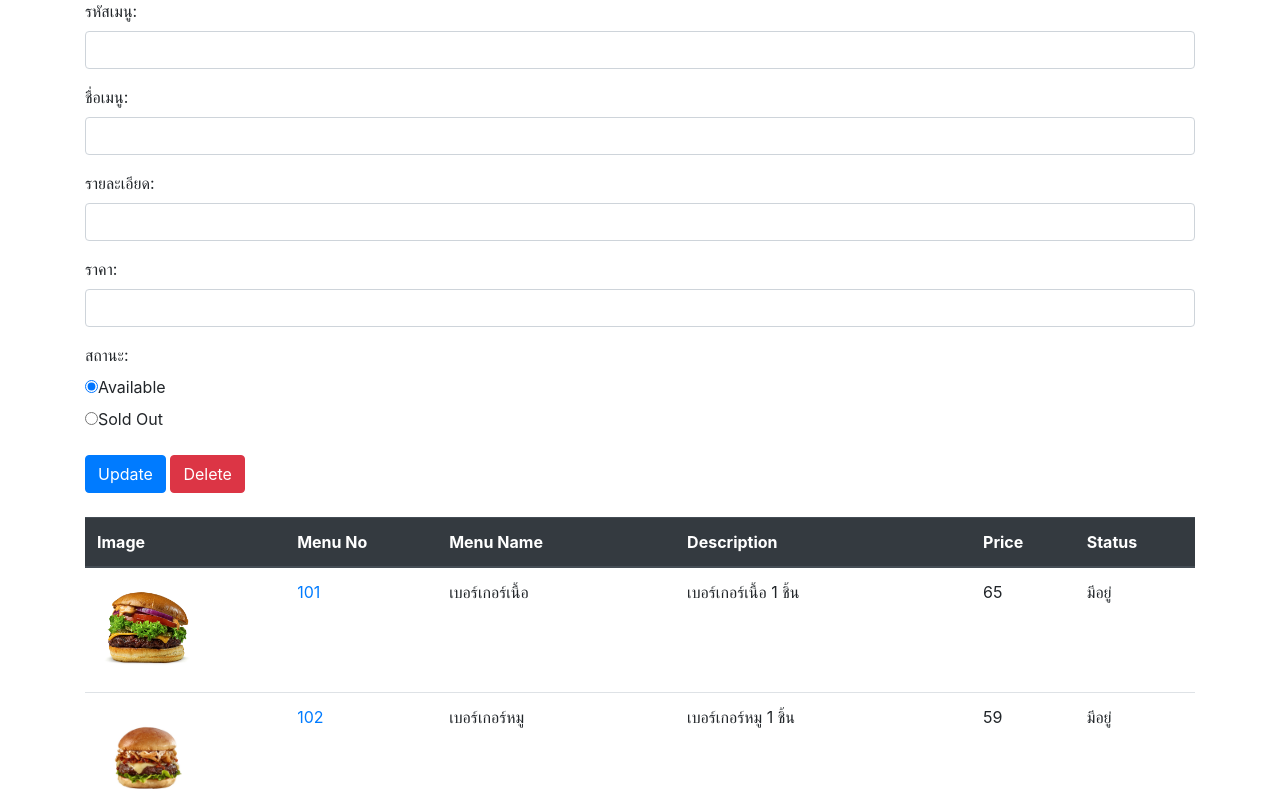
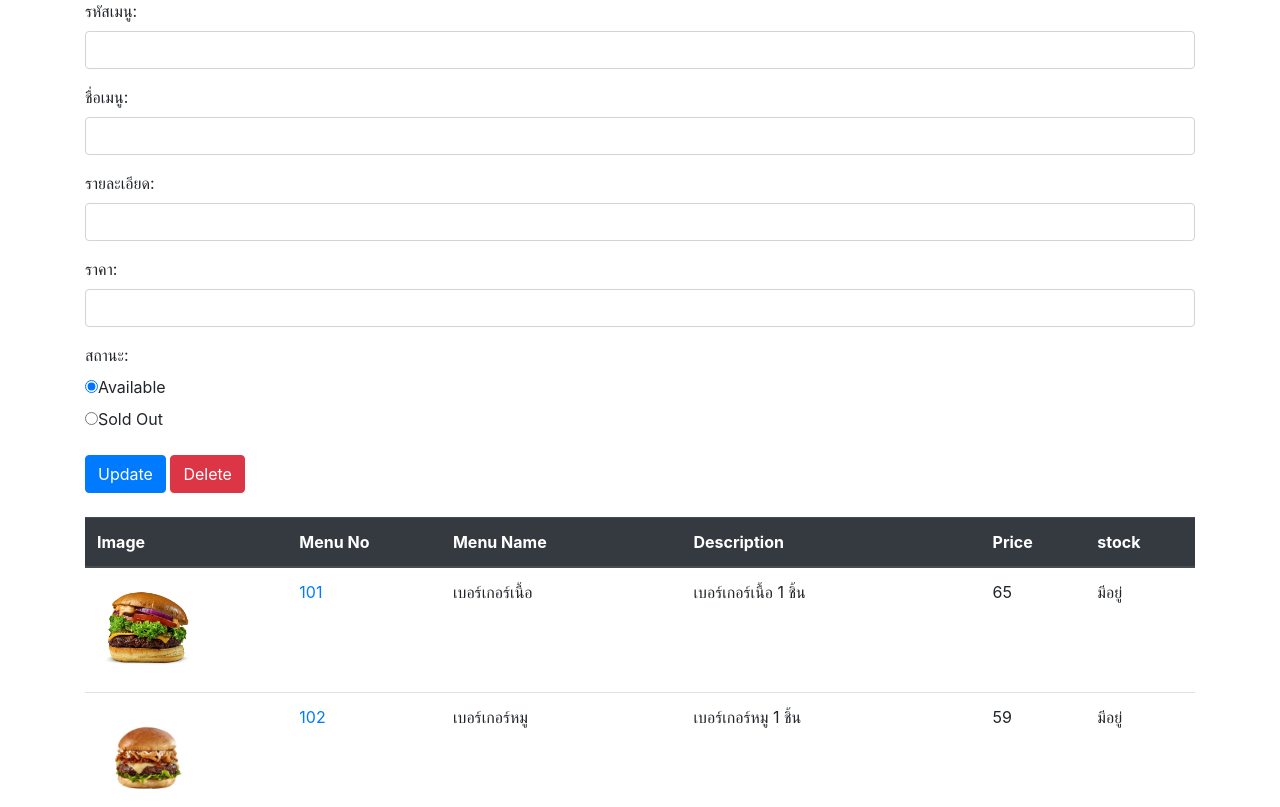
Before and after one commit to Pikachu051/FriedWithPassion, a PHP site: page /menu_manager.php in a window 1280 px wide. Shown: the part 17-824 px from the top of the page. Run offline with PHP 8.4, Linux system fonts and the light colour scheme; a user stored in the database is signed in; data comes from the database, SQL or seed files in the repository.

Commit message:
update mng/status->stock

```diff
--- a/menu_manager.php
+++ b/menu_manager.php
@@ -37,7 +37,7 @@
 
         if ($ret->numColumns() > 0) {
             echo "<table class='table'>";
-            echo "<thead class='thead-dark'><tr><th>Image</th><th>Menu No</th><th>Menu Name</th><th>Description</th><th>Price</th><th>Status</th></tr></thead>";
+            echo "<thead class='thead-dark'><tr><th>Image</th><th>Menu No</th><th>Menu Name</th><th>Description</th><th>Price</th><th>stock</th></tr></thead>";
             echo "<tbody>";
             while($row = $ret->fetchArray(SQLITE3_ASSOC) ) {
                 echo "<tr>";
@@ -46,7 +46,7 @@
                 echo "<td>" . $row["menu_name"] . "</td>";
                 echo "<td>" . $row["description"] . "</td>";
                 echo "<td>" . $row["price"] . "</td>";
-                echo "<td>" . $row["status"] . "</td>";
+                echo "<td>" . $row["stock"] . "</td>";
                 echo "</tr>";
             }
             echo "</tbody></table>";
@@ -64,10 +64,10 @@
         echo "<div class='form-group'><label for='menu_name'>ชื่อเมนู:</label><input type='text' class='form-control' id='menu_name' name='menu_name' value=''></div>";
         echo "<div class='form-group'><label for='description'>รายละเอียด:</label><input type='text' class='form-control' id='description' name='description' value=''></div>";
         echo "<div class='form-group'><label for='price'>ราคา:</label><input type='text' class='form-control' id='price' name='price' value=''></div>";
-        echo "<div class='form-group'><label for='status'>สถานะ:</label><br>";
-        echo "<input type='radio' id='available' name='status' value='available' checked>";
+        echo "<div class='form-group'><label for='stock'>สถานะ:</label><br>";
+        echo "<input type='radio' id='available' name='stock' value='available' checked>";
         echo "<label for='available'>Available</label><br>";
-        echo "<input type='radio' id='sold_out' name='status' value='sold out'>";
+        echo "<input type='radio' id='sold_out' name='stock' value='sold out'>";
         echo "<label for='sold_out'>Sold Out</label>";
         echo "</div>";
         echo "<button type='submit' class='btn btn-primary' name='update'>Update</button> ";
@@ -87,10 +87,10 @@
             echo "<div class='form-group'><label for='menu_name'>ชื่อเมนู:</label><input type='text' class='form-control' id='menu_name' name='menu_name' value='". $row["menu_name"] ."'></div>";
             echo "<div class='form-group'><label for='description'>รายละเอียด:</label><input type='text' class='form-control' id='description' name='description' value='". $row["description"] ."'></div>";
             echo "<div class='form-group'><label for='price'>ราคา:</label><input type='text' class='form-control' id='price' name='price' value='". $row["price"] ."'></div>";
-            echo "<div class='form-group'><label for='status'>สถานะ:</label><br>";
-            echo "<input type='radio' id='available' name='status' value='available' ".(($row['status'] == 'available') ? 'checked' : '').">";
+            echo "<div class='form-group'><label for='stock'>สถานะ:</label><br>";
+            echo "<input type='radio' id='available' name='stock' value='available' ".(($row['stock'] == 'available') ? 'checked' : '').">";
             echo "<label for='available'>Available</label><br>";
-            echo "<input type='radio' id='sold_out' name='status' value='sold out' ".(($row['status'] == 'sold out') ? 'checked' : '').">";
+            echo "<input type='radio' id='sold_out' name='stock' value='sold out' ".(($row['stock'] == 'sold out') ? 'checked' : '').">";
             echo "<label for='sold_out'>Sold Out</label>";
             echo "</div>";
             echo "<button type='submit' class='btn btn-primary' name='update'>Update</button> ";
@@ -102,10 +102,10 @@
             echo "<div class='form-group'><label for='menu_name'>ชื่อเมนู:</label><input type='text' class='form-control' id='menu_name' name='menu_name' value=''></div>";
             echo "<div class='form-group'><label for='description'>รายละเอียด:</label><input type='text' class='form-control' id='description' name='description' value=''></div>";
             echo "<div class='form-group'><label for='price'>ราคา:</label><input type='text' class='form-control' id='price' name='price' value=''></div>";
-            echo "<div class='form-group'><label for='status'>สถานะ:</label><br>";
-            echo "<input type='radio' id='available' name='status' value='available' checked>";
+            echo "<div class='form-group'><label for='stock'>สถานะ:</label><br>";
+            echo "<input type='radio' id='available' name='stock' value='available' checked>";
             echo "<label for='available'>Available</label><br>";
-            echo "<input type='radio' id='sold_out' name='status' value='sold out'>";
+            echo "<input type='radio' id='sold_out' name='stock' value='sold out'>";
             echo "<label for='sold_out'>Sold Out</label>";
             echo "</div>";
             echo "<button type='submit' class='btn btn-primary' name='update'>Update</button> ";
@@ -119,9 +119,9 @@
         $menu_name = $_POST['menu_name'];
         $description = $_POST['description'];
         $price = $_POST['price'];
-        $status = $_POST['status'];
+        $stock = $_POST['stock'];
 
-        $sql = "UPDATE menu SET menu_name='$menu_name', description='$description', price='$price', status='$status' WHERE menu_no=$menu_no";
+        $sql = "UPDATE menu SET menu_name='$menu_name', description='$description', price='$price', stock='$stock' WHERE menu_no=$menu_no";
         if ($db->exec($sql)) {
             echo "<div class='alert alert-success mt-3' role='alert'>Record updated successfully</div>";
             // Refresh the page to reflect updated data
--- a/mngStatus.php
+++ b/mngStatus.php
@@ -1,7 +1,7 @@
 <?php
 class MyDB extends SQLite3 {
   function __construct() {
-     $this->open('menu.db');
+     $this->open('fwp.db');
   }
 }
 
@@ -19,7 +19,7 @@ if ($ret->numColumns() > 0) {
     echo "<tr class=\"hover:bg-orange-200\">
                   <td class=\"px-6 py-4 whitespace-nowrap text-sm font-medium text-gray-800\"><img class=\"object-cover h-[75px] w-[75px] rounded-md\" src=\"" . $row["img_path"] . "\"></td>
                   <td class=\"px-6 py-4 whitespace-nowrap text-sm text-gray-800\">" . $row["menu_name"] . "</td>
-                  <td class=\"px-6 py-4 whitespace-nowrap text-sm text-gray-800\">" . $row["status"] . "</td>
+                  <td class=\"px-6 py-4 whitespace-nowrap text-sm text-gray-800\">" . $row["stock"] . "</td>
                   <td class=\"px-6 py-4 whitespace-nowrap text-end text-sm font-medium\">
                     <button id=\"" . $row["menu_no"] . "\" type=\"button\"
                       class=\"inline-flex items-center gap-x-2 text-sm font-semibold rounded-lg border border-transparent text-red-600 hover:text-red-800 disabled:opacity-50 disabled:pointer-events-none\">เปลี่ยนสถานะเมนู</button>
```
Also changed, not shown: fwp.db, 1 other file.
